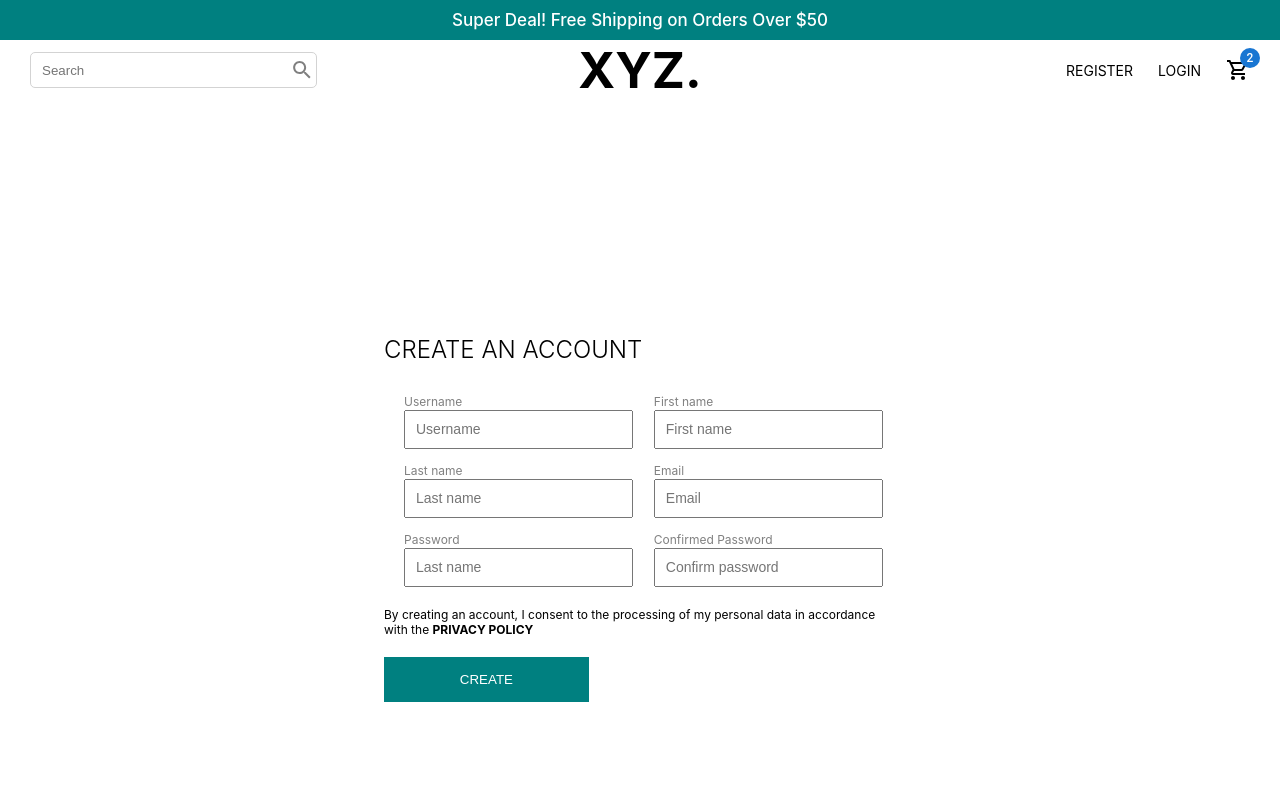
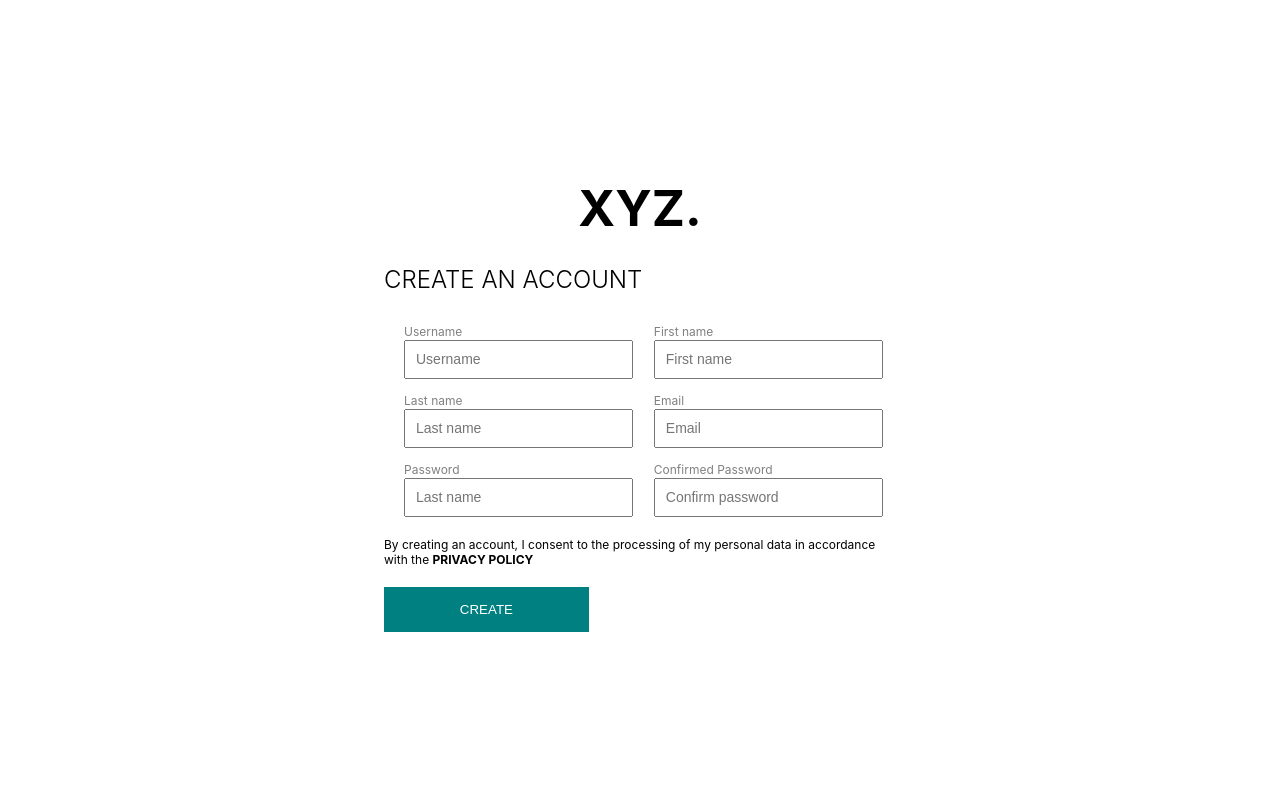
Before and after one commit to yaoyangdi/flash_sales, a React (Create React App) app in the folder frontend/ecommerce/: page /register in a window 1280 px wide. Shown: the top 800 px of the page. Built offline with nearby package versions, Linux system fonts and the light colour scheme.

Commit message:
routes refactoring

```diff
--- a/frontend/ecommerce/src/App.js
+++ b/frontend/ecommerce/src/App.js
@@ -9,23 +9,17 @@ import NewFlashSale from './pages/NewFlashSale';
 import Product from './pages/Product';
 import Notfound from './pages/Notfound';
 import Cart from './pages/Cart';
+import Index from './pages/app';
 
 function App() {
   return (
     <>
       <Router>
-        <Announcement/>
-        <Navbar/>
         <Routes>
-          <Route path="/" element = {<Home/>} />
           <Route path="/register" element = {<Register/>} />
           <Route path="/login" element = {<Login/>} />
-          <Route path="/flashsales" element = {<NewFlashSale/>}/>
-          <Route path="/product/:id" element={<Product/>}/>
-          <Route path="/cart" element={<Cart/>}/>
-          <Route path="*" element={<Notfound/>}/>
+          <Route path="*" element = {<Index/>} />
         </Routes>
-        <Footer/>
       </Router>
     </>
   );
--- a/frontend/ecommerce/src/pages/Login.jsx
+++ b/frontend/ecommerce/src/pages/Login.jsx
@@ -7,6 +7,19 @@ const Container = styled.div`
     display: flex;
     align-items: center;
     justify-content: center;
+`;
+const LogoContainer = styled.div`
+    display: flex;
+    justify-content: center;
+    margin-bottom: 2sem;
+`;
+const Logo = styled.a`
+    margin: 10px 0px;
+    font-size: 50px;
+    font-weight: bold;
+    cursor: pointer;
+    text-decoration: none;
+    color: black;
 `;
 const Wrapper = styled.div`
     width: 25%;
@@ -50,6 +63,9 @@ const Login = () => {
   return (
     <Container>
         <Wrapper>
+            <LogoContainer>
+                <Logo href="/" >XYZ.</Logo>
+            </LogoContainer>
             <Title>SIGN IN</Title>
             <Form>
                 <Input placeholder="username"/>
--- a/frontend/ecommerce/src/pages/Register.jsx
+++ b/frontend/ecommerce/src/pages/Register.jsx
@@ -13,6 +13,19 @@ const Container = styled.div`
 const Wrapper = styled.div`
     width: 40%;
     padding: 20px;
+`;
+const LogoContainer = styled.div`
+    display: flex;
+    justify-content: center;
+    margin-bottom: 2sem;
+`;
+const Logo = styled.a`
+    margin: 10px 0px;
+    font-size: 50px;
+    font-weight: bold;
+    cursor: pointer;
+    text-decoration: none;
+    color: black;
 `;
 const Form = styled.form`
     display: flex;
@@ -139,6 +152,9 @@ const Register = () => {
     return (
         <Container>
             <Wrapper>
+                <LogoContainer>
+                    <Logo href="/" >XYZ.</Logo>
+                </LogoContainer>
                 <Title>CREATE AN ACCOUNT</Title>
                 <Form onSubmit={handleSubmit} >
                     {inputs.map((input)=>(
--- /dev/null
+++ b/frontend/ecommerce/src/pages/app.js
@@ -0,0 +1,30 @@
+import React from 'react'
+import { Route, Router, Routes } from 'react-router-dom'
+import Announcement from '../components/Annoucement'
+import Footer from '../components/Footer'
+import Navbar from '../components/Navbar'
+import Cart from './Cart'
+import Home from './Home'
+import NewFlashSale from './NewFlashSale'
+import Notfound from './Notfound'
+import Product from './Product'
+
+const Index = () => {
+  return (
+    <>
+        <Announcement/>
+        <Navbar/>
+        <Routes>
+            <Route path="/" element = {<Home/>} />
+            <Route path="/flashsales" element = {<NewFlashSale/>}/>
+            <Route path="/product/:id" element={<Product/>}/>
+            <Route path="/cart" element={<Cart/>}/>
+            <Route path="*" element={<Notfound/>}/>
+        </Routes>
+        <Footer/>
+    </>
+
+  )
+}
+
+export default Index
```
